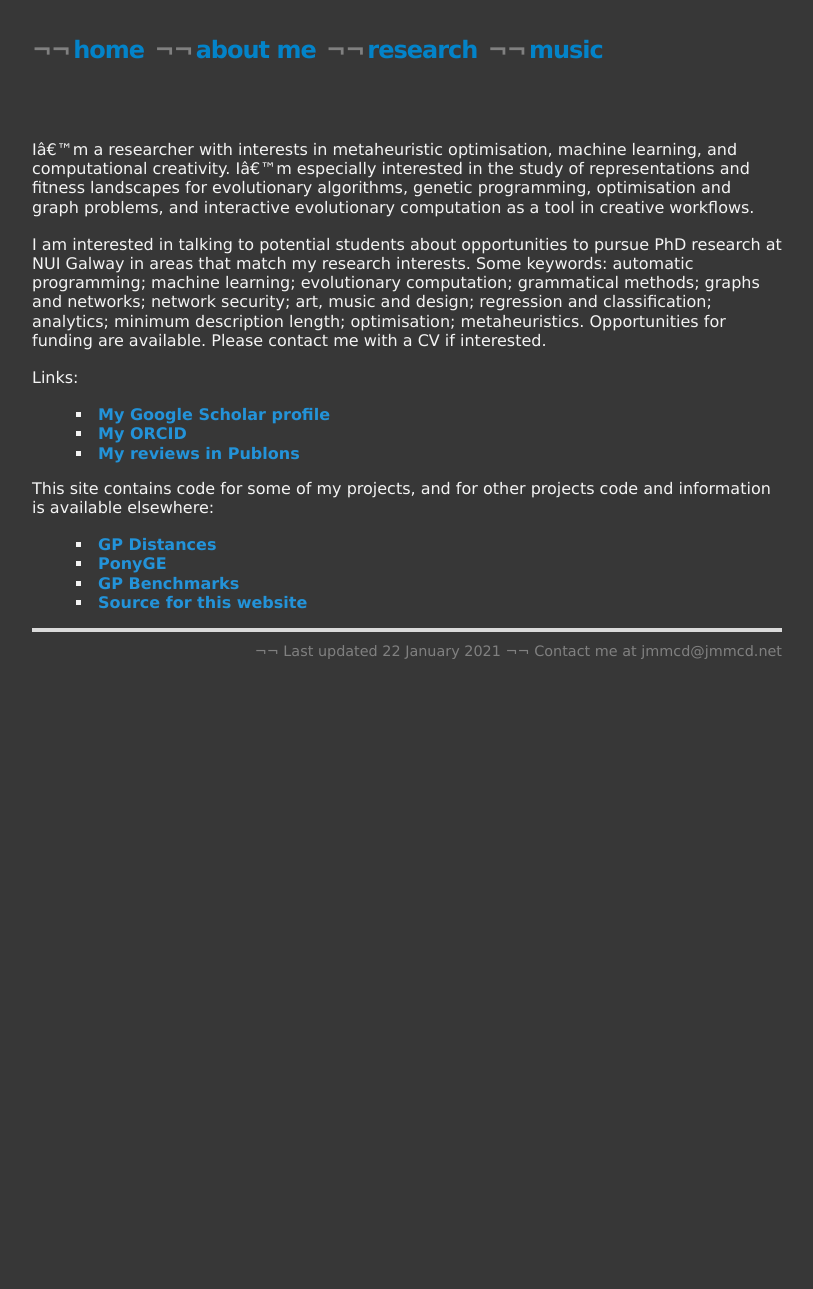
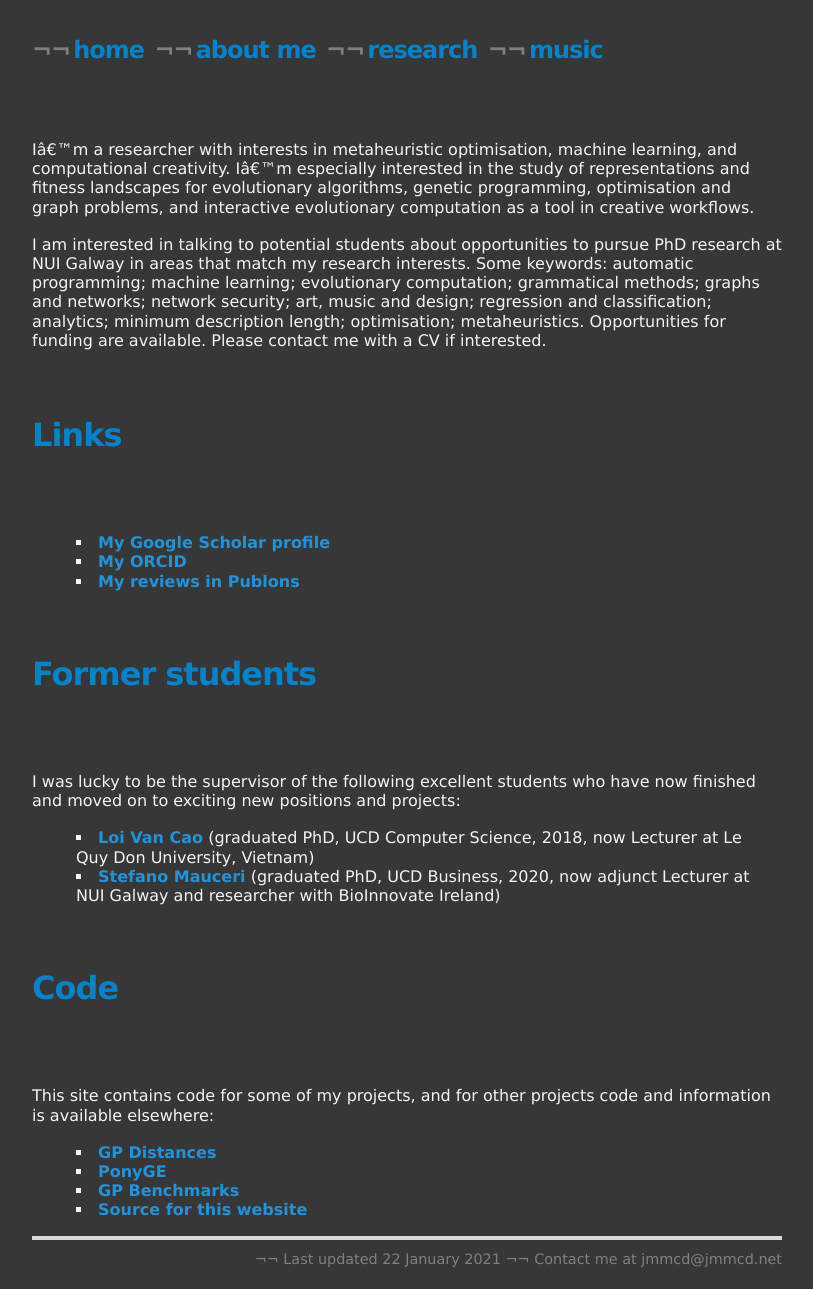
Before and after one commit to jmmcd/jmmcd.github.com, a Jekyll site: the page built from research.md, in a window 1280 px wide. Shown: the whole page, without its empty margins (233-1046 px from the left). Built offline with Jekyll 4.4.1, drawn with Linux system fonts in a browser that asks for light colours; before the commit the page ends 900 px from its top, so only the background shows below that.

Commit message:
Added information on former PhD students.

```diff
--- a/research.md
+++ b/research.md
@@ -21,11 +21,21 @@ metaheuristics. Opportunities for
 funding are available. Please contact me with a CV if interested.
 
 
-Links:
+# Links
 
 * [My Google Scholar profile](https://scholar.google.com/citations?user=nKNOv8oAAAAJ&hl=en)
 * [My ORCID](http://orcid.org/0000-0002-1402-6995)
 * [My reviews in Publons](https://publons.com/author/402776/james-mcdermott)
+
+# Former students
+
+I was lucky to be the supervisor of the following excellent students who have now finished and moved on to exciting new positions and projects:
+
+* [Loi Van Cao](https://scholar.google.com/citations?user=7A6srrQAAAAJ&hl=en) (graduated PhD, UCD Computer Science, 2018, now Lecturer at Le Quy Don University, Vietnam)
+* [Stefano Mauceri](https://scholar.google.com/citations?hl=en&user=386TpcYAAAAJ) (graduated PhD, UCD Business, 2020, now adjunct Lecturer at NUI Galway and researcher with BioInnovate Ireland)
+
+
+# Code
 
 This site contains code for some of my projects, and for other
 projects code and information is available elsewhere:
```
